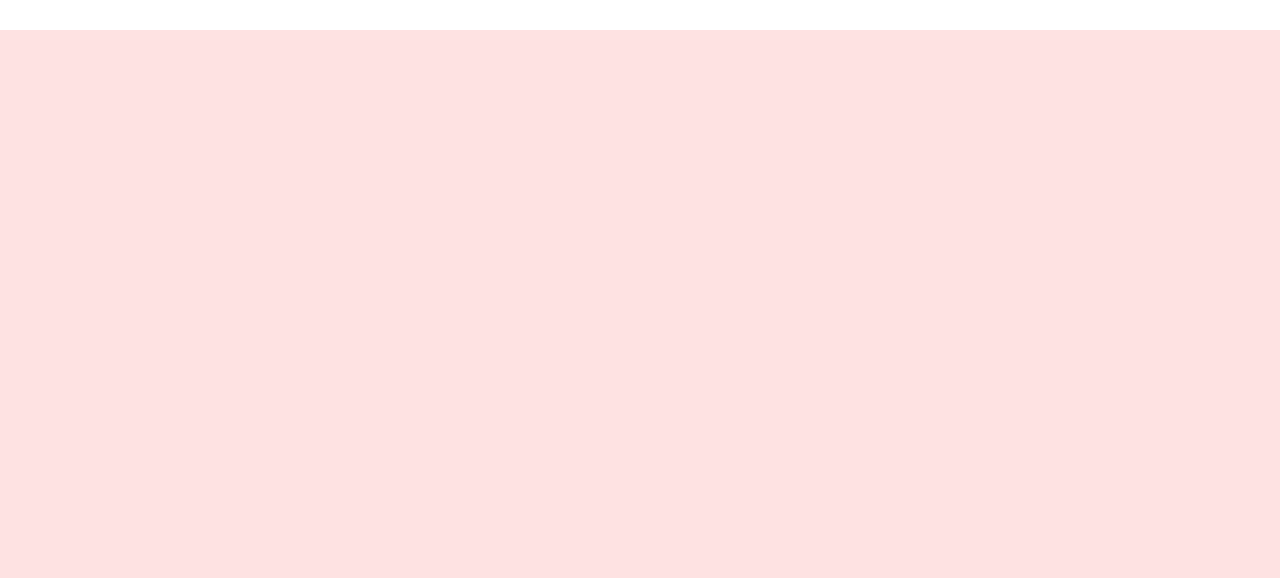
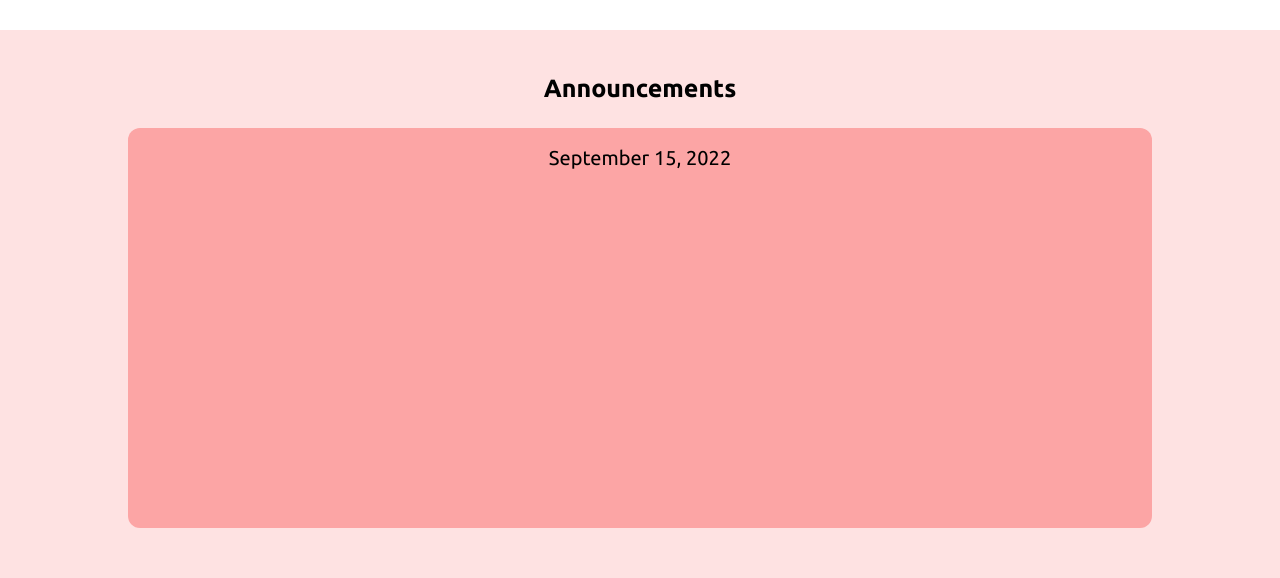
Before and after one commit to Jxk0be/JARS-Website, a SvelteKit app: page / in a window 1280 px wide. Shown: the part 450-1028 px from the top of the page. Built offline with nearby package versions, Linux system fonts and the light colour scheme.

Commit message:
Update +page.svelte

```diff
--- a/src/routes/+page.svelte
+++ b/src/routes/+page.svelte
@@ -10,6 +10,11 @@
 <Navbar />
 <Hero />
 
-<div class="w-full h-screen bg-red-100 flex flex-col justify-center items-center text-center">
-
+<div class="w-full h-[70vh] bg-red-100 flex flex-col items-center text-center">
+    <h1 class="mt-[5vh] text-[25px] font-semibold mb-5">Announcements</h1>
+    <div class="grid grid-cols-1 w-full gap-y-10">
+        <div class="w-[full] h-[50vh] bg-red-300 mx-[10vw] rounded-xl flex flex-col items-center text-center">
+            <h1 class="mt-4 text-xl">September 15, 2022</h1>
+        </div>
+    </div>
 </div>
```
